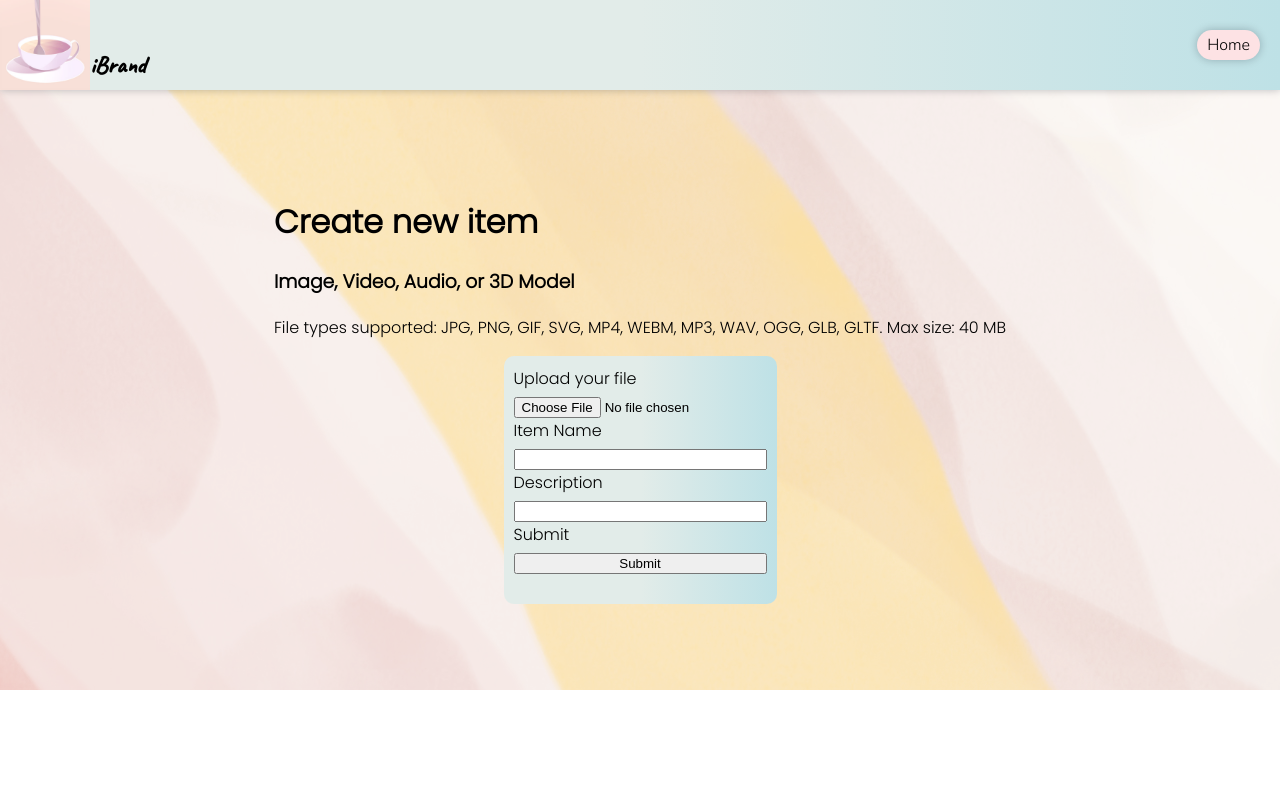
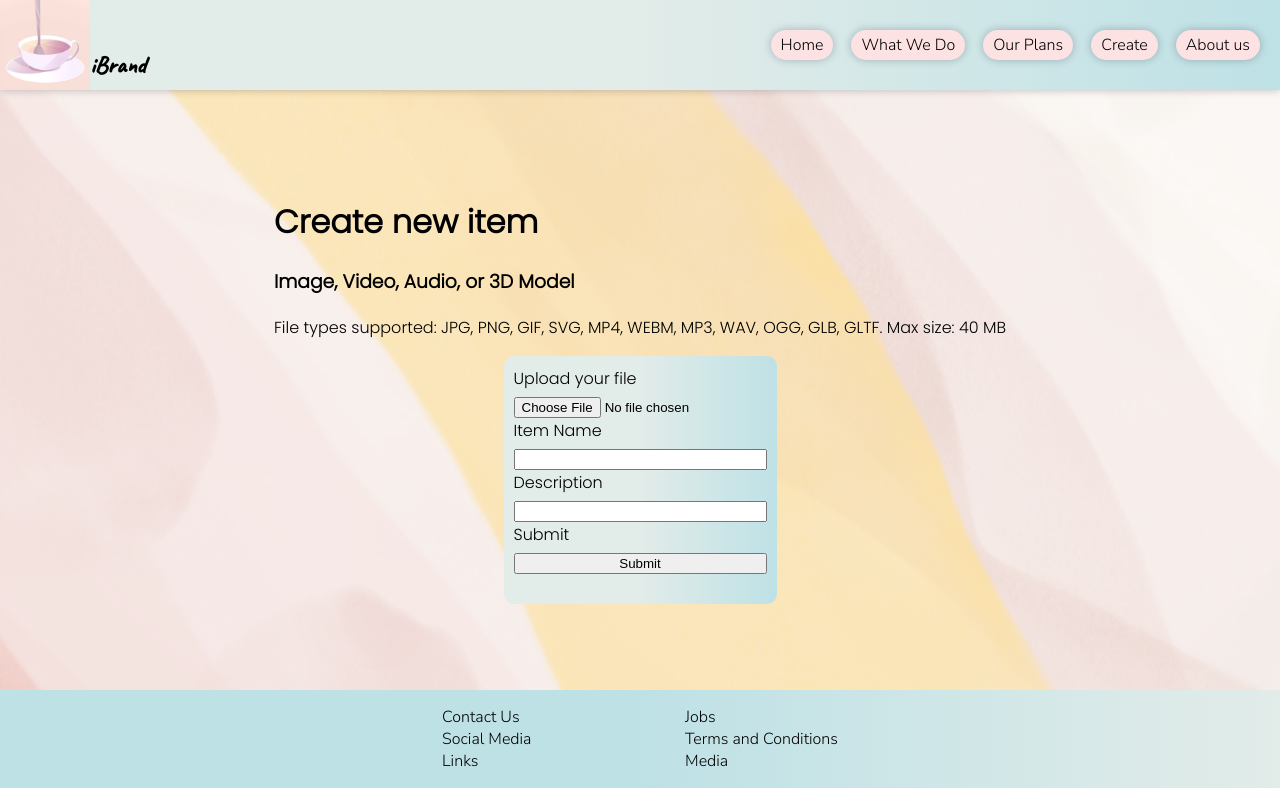
Before and after one commit to blockchainaddict/webSample, a website: page views/submitWork.html in a window 1280 px wide. Drawn offline with Linux system fonts and the light colour scheme; files that its build step writes are made by us from their sources; files whose address does not match are found by name.

Commit message:
small adjustments for responsive design

```diff
--- a/public/css/style.css
+++ b/public/css/style.css
@@ -348,11 +348,11 @@ footer{
         top: -500px;
     }
     .menu_items.active{
-        margin: 10px;
         font-size: 0.8em;
         display: grid;
         position: absolute;
         top: 5px;
+        right: 10vw;
     }
 
     .banner{
--- a/views/submitWork.html
+++ b/views/submitWork.html
@@ -6,6 +6,8 @@
     <meta name="viewport" content="width=device-width, initial-scale=1.0">
     <title>iBrand</title>
     <link rel="stylesheet" href="css/style.css">
+    <link rel="stylesheet" href="https://cdnjs.cloudflare.com/ajax/libs/font-awesome/4.7.0/css/font-awesome.min.css">
+
 </head>
 <body>
     <header>
@@ -14,10 +16,18 @@
                 <div class="logo"><img src="img/tea11.png" alt="logo"></div>
                 <h1 id="nav_name">iBrand</h1>
             </div>
+
             <div class="space_generator"></div>
             <ul class="menu_items">
                 <li> <a href="./">Home</a></li>
+                <li> <a href="./#what_we_do">What We Do</a></li>
+                <li> <a href="./#our_plans">Our Plans</a></li>
+                <li> <a href="/create">Create</a></li>
+                <li> <a href="">About us</a></li>
             </ul>
+            <div class="ham_icon">
+                <i class="fa fa-bars"></i>
+            </div>
         </div>
     </header>
 
@@ -46,3 +56,22 @@
             </div>
         </div>
     </main>
+
+    <footer>
+        <div class="footer_container">
+            <ul>
+                <li> <a href="">Contact Us</a> </li>
+                <li> <a href="">Social Media</a> </li>
+                <li> <a href=""></a>Links</li>
+            </ul>
+            <ul>
+                <li> <a href="">Jobs</a> </li>
+                <li> <a href="">Terms and Conditions</a> </li>
+                <li> <a href=""></a>Media</li>
+            </ul>
+        </div>
+    </footer>
+
+    <script src="functions.js"></script>
+</body>
+</html>
```
